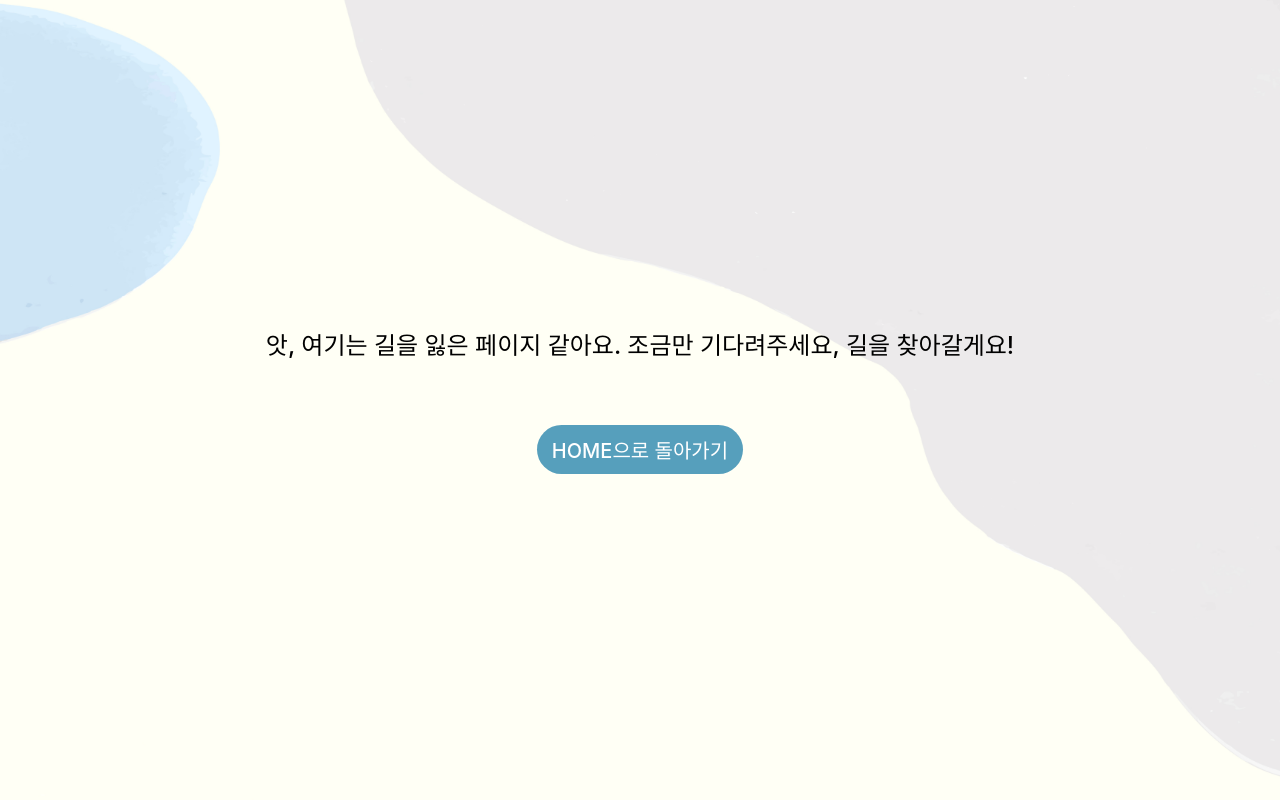
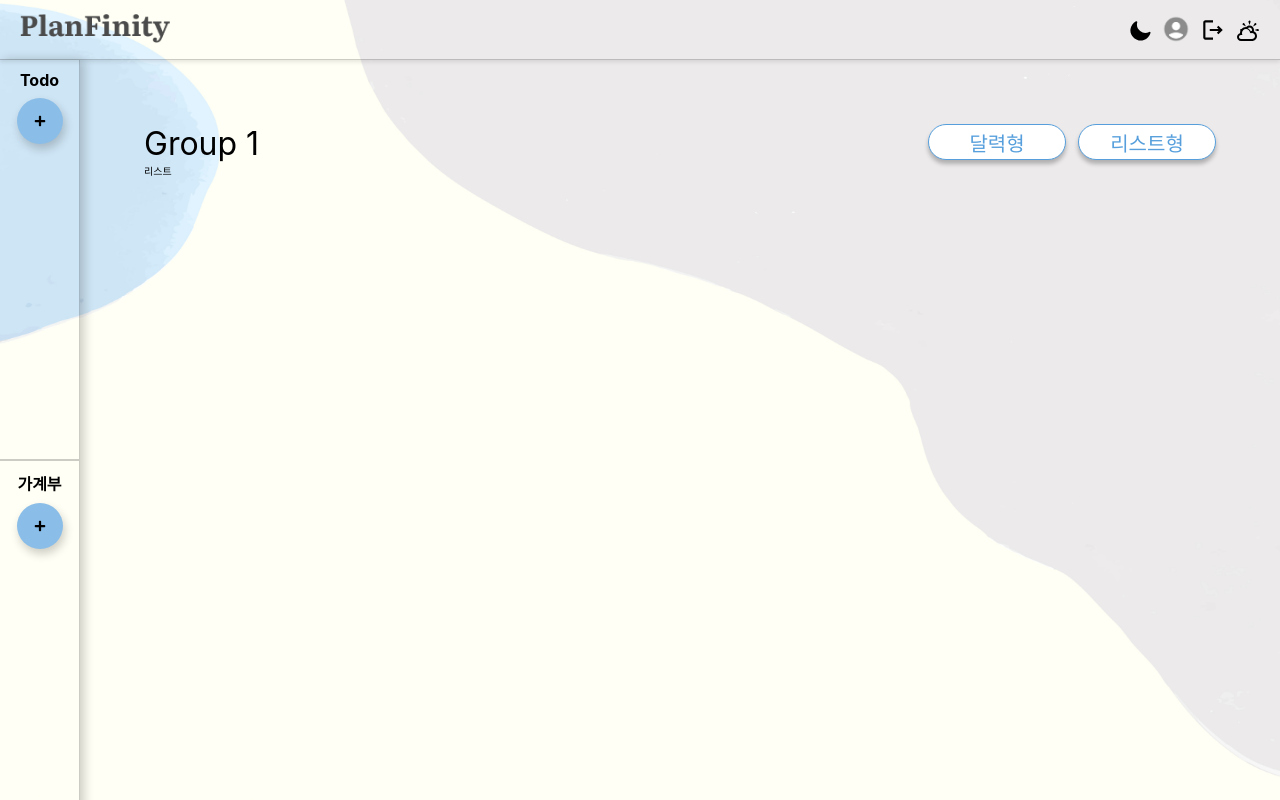
Before and after one commit to codestates-seb/seb44_main_023, a React (Vite) app in the folder client/: page /ledger/1 in a window 1280 px wide. Built offline with nearby package versions, Linux system fonts and the light colour scheme.

Commit message:
feat: 가계부 페이지 달력/리스트 분기처리

```diff
--- a/client/src/App.jsx
+++ b/client/src/App.jsx
@@ -5,6 +5,7 @@ import ProfilePage from "./pages/ProfilePage";
 import TestWidget from "./pages/TestWidget";
 import ErrorPage from "./pages/ErrorPage";
 import TodoPage from "./pages/TodoPage";
+import LedgerPage from "./pages/LedgerPage";
 
 function App() {
   return (
@@ -17,6 +18,7 @@ function App() {
         <Route path="*" element={<ErrorPage />} />
 
         <Route path="/todo/:groupId" element={<TodoPage />} />
+        <Route path="/ledger/:groupId" element={<LedgerPage />} />
       </Routes>
     </>
   );
--- /dev/null
+++ b/client/src/feature/Ledger/LedgerCalendar/LedgerCalendar.jsx
@@ -0,0 +1,9 @@
+import { styled } from "styled-components";
+
+const LedgerCalendar = () => {
+  return <StyledWrapper>캘린더</StyledWrapper>;
+};
+
+export default LedgerCalendar;
+
+const StyledWrapper = styled.div``;
--- /dev/null
+++ b/client/src/feature/Ledger/LedgerList/LedgerList.jsx
@@ -0,0 +1,9 @@
+import { styled } from "styled-components";
+
+const LedgerList = () => {
+  return <StyledWrapper>리스트</StyledWrapper>;
+};
+
+export default LedgerList;
+
+const StyledWrapper = styled.div``;
--- a/client/src/pages/LedgerListPages.jsx
+++ /dev/null
@@ -1 +0,0 @@
-// 달력형 페이지
--- /dev/null
+++ b/client/src/pages/LedgerPage.jsx
@@ -0,0 +1,82 @@
+import { useEffect, useState } from "react";
+import { useLocation, useNavigate } from "react-router-dom";
+import styled from "styled-components";
+import Button from "../components/Button/Button";
+import LedgerCalendar from "../feature/Ledger/LedgerCalendar/LedgerCalendar";
+import LedgerList from "../feature/Ledger/LedgerList/LedgerList";
+import Layout from "../Layout/PagesLayout";
+
+const LedgerPage = () => {
+  const [pageType, setPageType] = useState("list");
+  const location = useLocation();
+  const navigate = useNavigate();
+
+  const handleChangeParameter = (type) => () => {
+    const searchParams = new URLSearchParams(location.search);
+    searchParams.set("type", type);
+    const newSearch = searchParams.toString();
+    const newUrl = window.location.pathname + "?" + newSearch;
+    navigate(newUrl);
+  };
+
+  let unselectedColor = {
+    border: "1px solid var(--color-blue-03)",
+    color: "var(--color-blue-03)",
+    backgroundColor: "var(--color-white)",
+  };
+
+  let selectedColor = {
+    backgroundColor: "var(--color-blue-03)",
+  };
+
+  useEffect(() => {
+    const searchParams = new URLSearchParams(location.search);
+    const currentParams = searchParams.get("type");
+    setPageType(currentParams);
+  }, [location]);
+
+  return (
+    <Layout>
+      <StyledWrapper>
+        <GroupTitle>
+          <Title>Group 1</Title>
+          <ButtonWrapper>
+            <Button
+              size="medium"
+              style={pageType === "calendar" ? selectedColor : unselectedColor}
+              label="달력형"
+              onClick={handleChangeParameter("calendar")}
+            />
+            <Button
+              size="medium"
+              label="리스트형"
+              style={pageType === "list" ? selectedColor : unselectedColor}
+              onClick={handleChangeParameter("list")}
+            />
+          </ButtonWrapper>
+        </GroupTitle>
+        {pageType === "calendar" ? <LedgerCalendar /> : <LedgerList />}
+      </StyledWrapper>
+    </Layout>
+  );
+};
+
+export default LedgerPage;
+
+const StyledWrapper = styled.div`
+  padding: 6.4rem;
+`;
+
+const GroupTitle = styled.div`
+  display: flex;
+  justify-content: space-between;
+`;
+
+const Title = styled.div`
+  font-size: 3.2rem;
+`;
+
+const ButtonWrapper = styled.div`
+  display: flex;
+  gap: 1.2rem;
+`;
```
Also changed, not shown: client/src/pages/LedgerCalendPages.jsx (deleted, +0 -35 lines), 1 other file (tests, documents, lock files or other folders).
